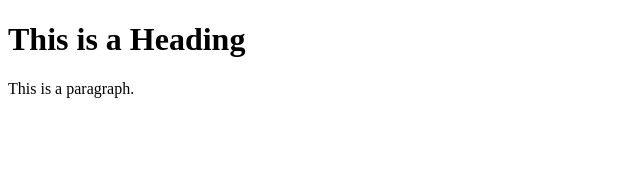
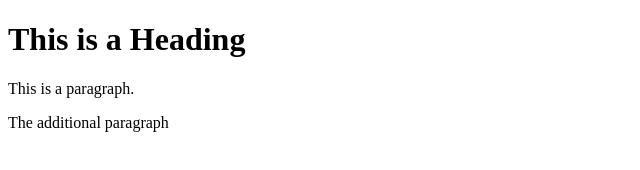
Before and after one commit to adiinugr/simple-html, a plain HTML site: page index.html in a window 1280 px wide. Shown: the whole page, without its empty margins (0-640 px from the left). Drawn offline with Linux system fonts and the light colour scheme.

```diff
--- a/index.html
+++ b/index.html
@@ -8,5 +8,9 @@
 <h1>This is a Heading</h1>
 <p>This is a paragraph.</p>
 
+<p>The additional paragraph</p>
+
+
+
 </body>
 </html>
```
